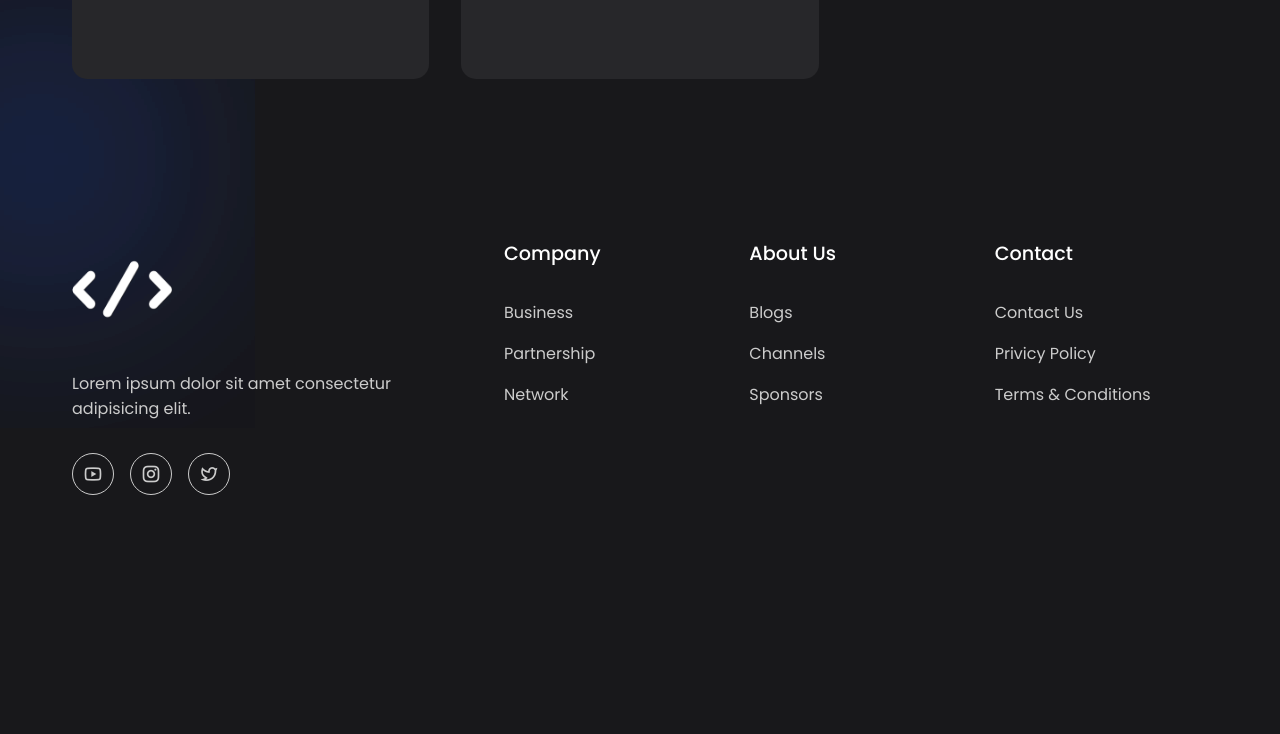
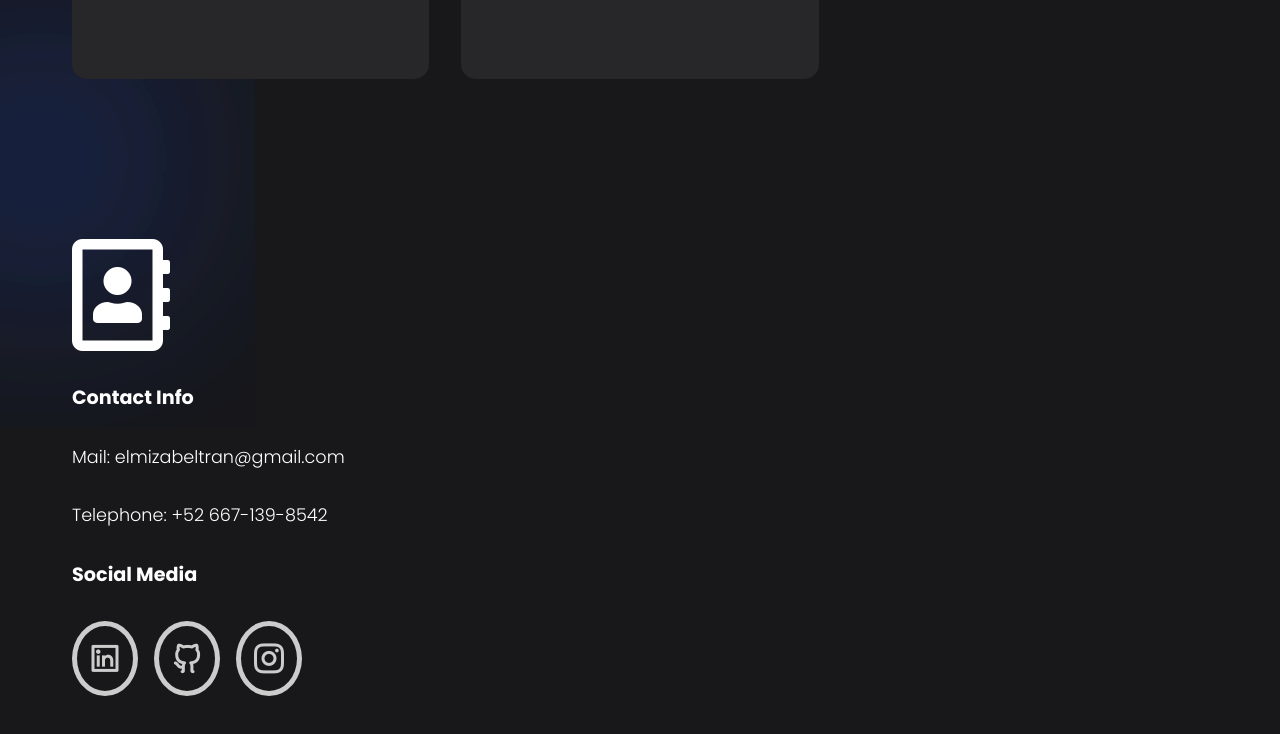
Before and after one commit to ElMizil/ElMizil.github.io, a plain HTML site: page index.html in a window 1280 px wide. Shown: the part 2875-3609 px from the top of the page. Before the commit the page ends 3450 px from the top, so only its background shows below. Drawn offline with nearby package versions, Linux system fonts and the light colour scheme.

Commit message:
Add files via upload

```diff
--- a/index.html
+++ b/index.html
@@ -232,34 +232,19 @@
         <span class="blur"></span>
         <div class="column">
             <div class="logo">
-                <img src="images/logo.png">
+                <i class="far fa-address-book fa-7x" style="color: #ffffff;"></i>
             </div>
-            <p>
-                Lorem ipsum dolor sit amet consectetur adipisicing elit.
-            </p>
+            <h2 class="header">Contact Info</h2>
+            <h1>Mail: elmizabeltran@gmail.com</h1>
+            <h1>Telephone: +52 667-139-8542</h1>
+            <h4>
+                Social Media
+            </h4>
             <div class="socials">
-                <a href="#"><i class="ri-youtube-line"></i></a>
-                <a href="#"><i class="ri-instagram-line"></i></a>
-                <a href="#"><i class="ri-twitter-line"></i></a>
+                <a href="https://www.linkedin.com/in/mizael-beltran-romero-315599228"><i class="ri-linkedin-box-line"></i></a>
+                <a href="https://github.com/ElMizil"><i class="ri-github-line"></i></a>
+                <a href="https://www.instagram.com/miza_elmizil/"><i class="ri-instagram-line"></i></a>
             </div>
-        </div>
-        <div class="column">
-            <h4>Company</h4>
-            <a href="#">Business</a>
-            <a href="#">Partnership</a>
-            <a href="#">Network</a>
-        </div>
-        <div class="column">
-            <h4>About Us</h4>
-            <a href="#">Blogs</a>
-            <a href="#">Channels</a>
-            <a href="#">Sponsors</a>
-        </div>
-        <div class="column">
-            <h4>Contact</h4>
-            <a href="#">Contact Us</a>
-            <a href="#">Privicy Policy</a>
-            <a href="#">Terms & Conditions</a>
         </div>
     </footer>
 </body>
--- a/style.css
+++ b/style.css
@@ -320,9 +320,9 @@ footer .column .socials{
 
 footer .column .socials a{
     color: #ccc;
-    border: 1px solid #ccc;
+    border: 5px solid #ccc;
     padding: 5px 10px;
-    font-size: 1.25rem;
+    font-size: 2.25rem;
     border-radius: 100%;
     transition: all 0.3s ease;
 }
@@ -337,7 +337,21 @@ footer .column h4{
     color: #fff;
     margin-bottom: 2rem;
     font-size: 1.2rem;
-    font-weight: 500;
+    font-weight: 700;
+}
+
+footer .column h2{
+    color: #fff;
+    margin-bottom: 2rem;
+    font-size: 1.2rem;
+    font-weight: 700;
+}
+
+footer .column h1{
+    color: #fff;
+    margin-bottom: 2rem;
+    font-size: 1.1rem;
+    font-weight: 300;
 }
 
 footer .column > a{
```
